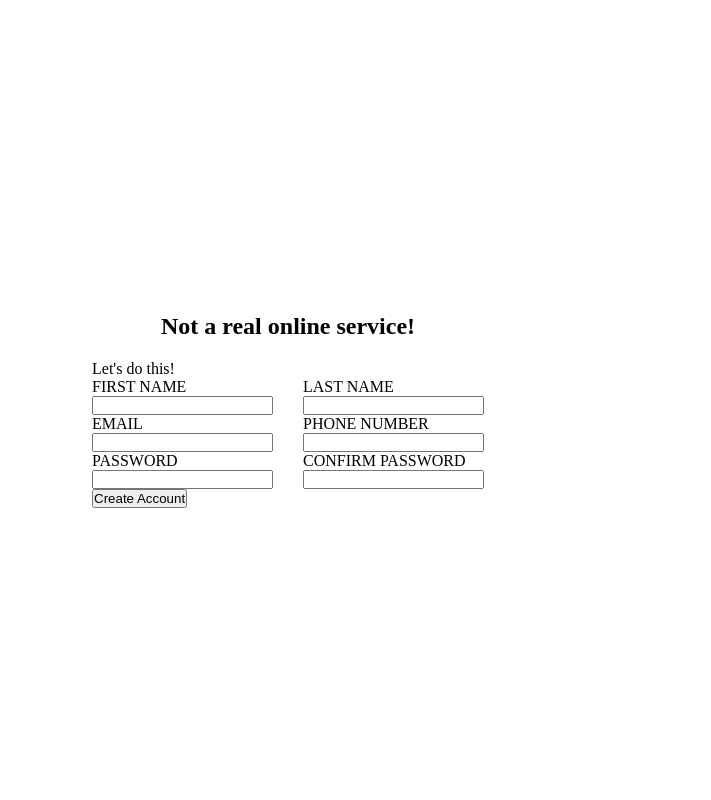
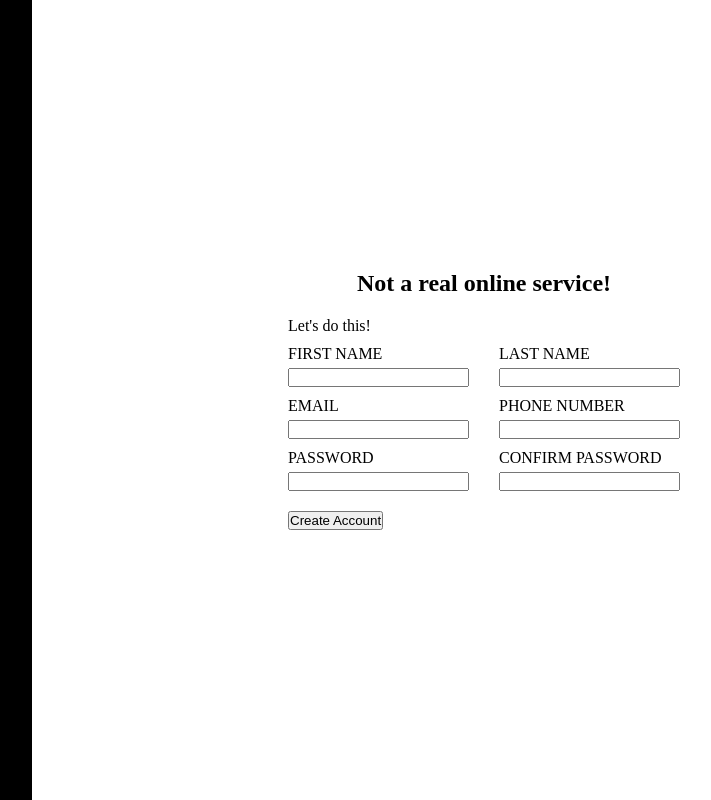
Before and after one commit to Visktor/SignUp-Form, a plain HTML site: page Index.html in a window 1280 px wide. Shown: the whole page, without its empty margins (352-1063 px from the left). Drawn offline with Linux system fonts and the light colour scheme.

Commit message:
Add to-be aside img and layout fix

```diff
--- a/Index.css
+++ b/Index.css
@@ -4,7 +4,18 @@
     box-sizing: border-box;
 }
 
+aside{
+    height: 100vh;
+    width: 30vw;
+    background-color: black;
+}
+
 body{
+    display: flex;
+    gap: 20vw;
+}
+
+main{
     display: flex;
     flex-direction: column;
     justify-content: center;
@@ -17,15 +28,22 @@ body{
     display: flex;
     flex-direction: column;
     height: max-content;
+    gap: 10px;
 }
 
 
 .inner-couple{
     display: flex;
     flex-direction: column;
+    gap: 5px;
 }
 
 .couple{
     display: flex;
-    gap: 0 30px;
+    gap:30px;
+
 }
+
+button{
+    margin-top:20px;
+}
--- a/Index.html
+++ b/Index.html
@@ -12,6 +12,7 @@
     <aside class="side-image">
       <p class="credits"></p>
     </aside>
+    <main>
         <h2>Not a real online service!</h2>
         <form action="" method="post">
           <div class="inner-form">
@@ -49,6 +50,7 @@
           </div>
           <button>Create Account</button>
         </form>
+    </main>
 
     <script src="index.js"></script>
   </body>
```
Lines whose indentation alone changed are shown as unchanged.
